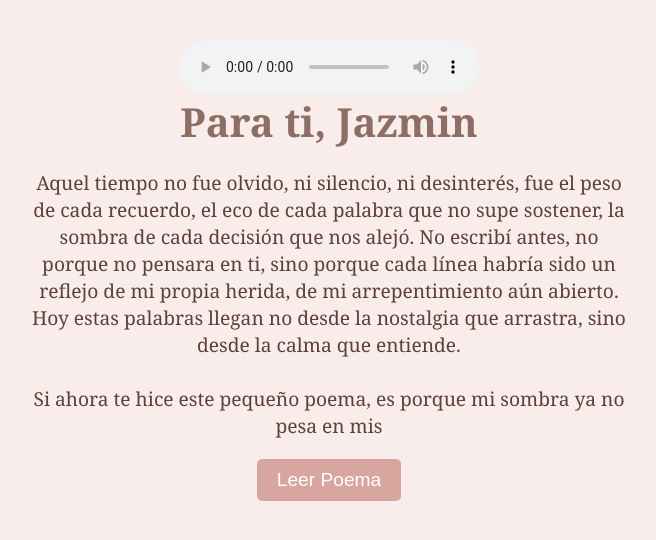
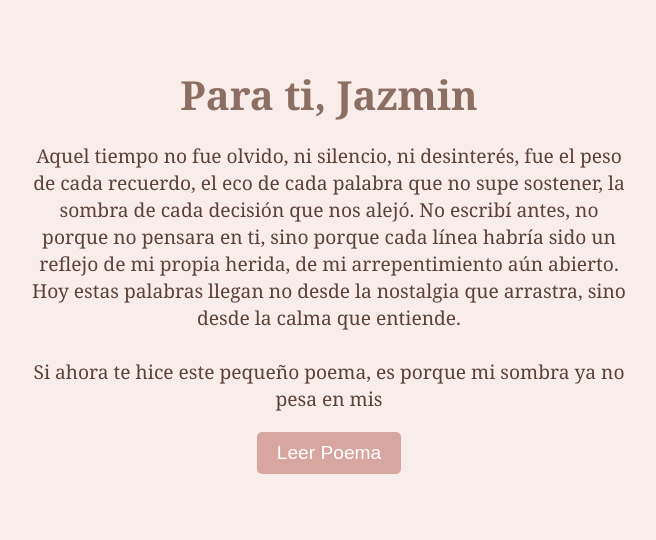
Before and after one commit to Valdi05/amorporti, a plain HTML site: page index.html in a window 1280 px wide. Shown: the part 130-670 px from the top of the page, without its empty margins (311-967 px from the left). Drawn offline with Linux system fonts and the light colour scheme.

Commit message:
index.html

```diff
--- a/index.html
+++ b/index.html
@@ -75,7 +75,7 @@
     </style>
 </head>
 <body>
-<audio id="miAudio" controls autplay>
+<audio id="miAudio" autplay>
     <source src="audio2.ogg" type="audio/ogg">
     <source src="audio2.mp3" type="audio/mpeg">
     Tu navegador no soporta el elemento de audio.
```
